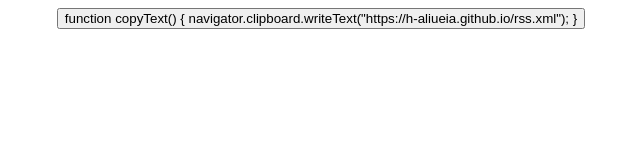
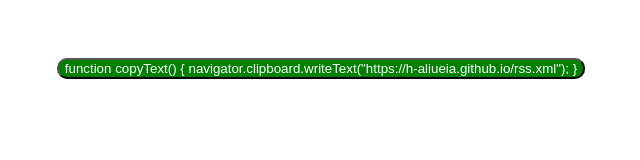
Before and after one commit to H-ALIUEIA/h-aliueia.github.io, a plain HTML site: page how/index.html in a window 1280 px wide. Shown: the whole page, without its empty margins (319-959 px from the left). Drawn offline with Linux system fonts and the light colour scheme.

Commit message:
Update index.html

```diff
--- a/how/index.html
+++ b/how/index.html
@@ -4,6 +4,16 @@
     <meta name="viewport" content="width=device-width, initial-scale=1.0">
   </head>
   <body>
+      <style>
+        button {
+            background-color: green;
+            color: white;
+            border-radius: 10px;
+            box-shadow: grey;
+            margin-top: 50px;
+        }
+
+      </style>
       <center>
           <button onclick="copyText()>Copy</button>
       </center>
```
